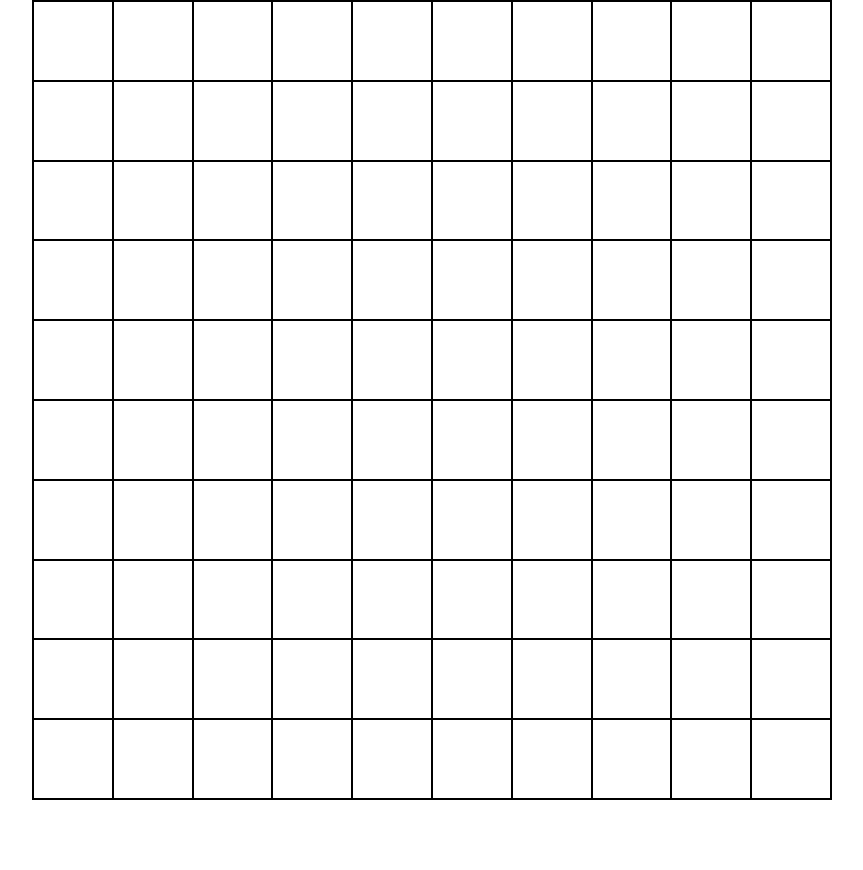
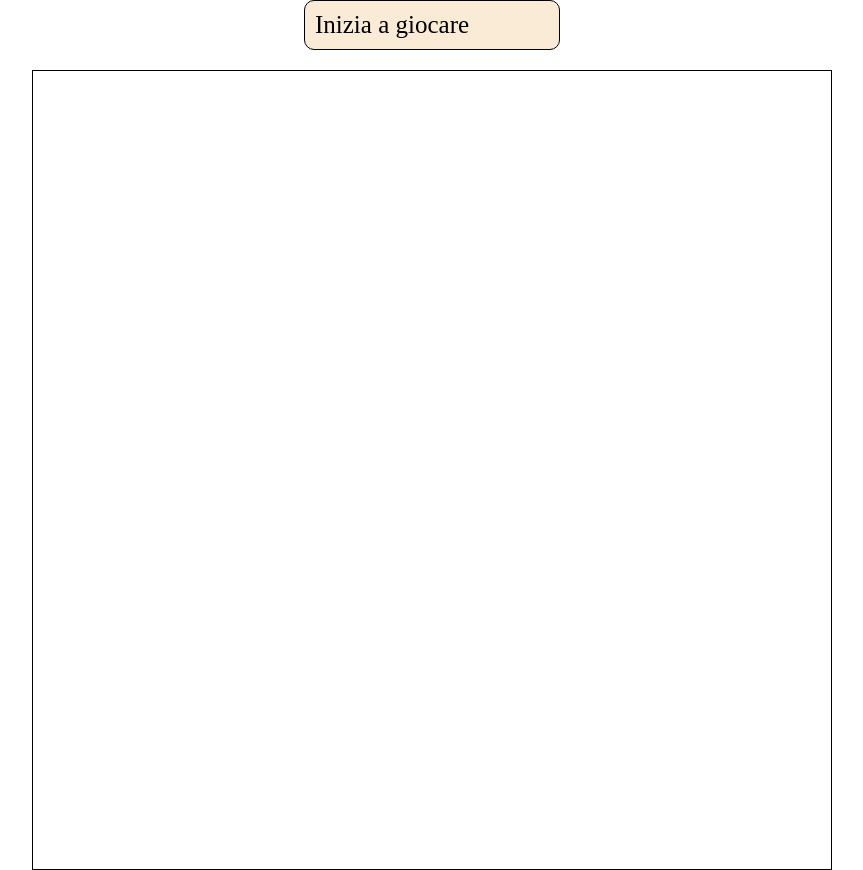
Before and after one commit to DezVibez/js-campominato-grid, a plain HTML site: page index.html in a window 1280 px wide. Shown: the whole page, without its empty margins (208-1071 px from the left). Before the commit the page ends 800 px from the top, so only its background shows below. Drawn offline with Linux system fonts and the light colour scheme.

Commit message:
MILESTONE 2

```diff
--- a/index.html
+++ b/index.html
@@ -12,108 +12,15 @@
 </head>
 <body>
 
+    <div>
+        <div id="start-button">
+            Inizia a giocare
+        </div>
+    </div>
+
     <div class="container">
         <div id="grid">
-            <div class="cell"></div>
-            <div class="cell"></div>
-            <div class="cell"></div>
-            <div class="cell"></div>
-            <div class="cell"></div>
-            <div class="cell"></div>
-            <div class="cell"></div>
-            <div class="cell"></div>
-            <div class="cell"></div>
-            <div class="cell"></div>
-            <div class="cell"></div>
-            <div class="cell"></div>
-            <div class="cell"></div>
-            <div class="cell"></div>
-            <div class="cell"></div>
-            <div class="cell"></div>
-            <div class="cell"></div>
-            <div class="cell"></div>
-            <div class="cell"></div>
-            <div class="cell"></div>
-            <div class="cell"></div>
-            <div class="cell"></div>
-            <div class="cell"></div>
-            <div class="cell"></div>
-            <div class="cell"></div>
-            <div class="cell"></div>
-            <div class="cell"></div>
-            <div class="cell"></div>
-            <div class="cell"></div>
-            <div class="cell"></div>
-            <div class="cell"></div>
-            <div class="cell"></div>
-            <div class="cell"></div>
-            <div class="cell"></div>
-            <div class="cell"></div>
-            <div class="cell"></div>
-            <div class="cell"></div>
-            <div class="cell"></div>
-            <div class="cell"></div>
-            <div class="cell"></div>
-            <div class="cell"></div>
-            <div class="cell"></div>
-            <div class="cell"></div>
-            <div class="cell"></div>
-            <div class="cell"></div>
-            <div class="cell"></div>
-            <div class="cell"></div>
-            <div class="cell"></div>
-            <div class="cell"></div>
-            <div class="cell"></div>
-            <div class="cell"></div>
-            <div class="cell"></div>
-            <div class="cell"></div>
-            <div class="cell"></div>
-            <div class="cell"></div>
-            <div class="cell"></div>
-            <div class="cell"></div>
-            <div class="cell"></div>
-            <div class="cell"></div>
-            <div class="cell"></div>
-            <div class="cell"></div>
-            <div class="cell"></div>
-            <div class="cell"></div>
-            <div class="cell"></div>
-            <div class="cell"></div>
-            <div class="cell"></div>
-            <div class="cell"></div>
-            <div class="cell"></div>
-            <div class="cell"></div>
-            <div class="cell"></div>
-            <div class="cell"></div>
-            <div class="cell"></div>
-            <div class="cell"></div>
-            <div class="cell"></div>
-            <div class="cell"></div>
-            <div class="cell"></div>
-            <div class="cell"></div>
-            <div class="cell"></div>
-            <div class="cell"></div>
-            <div class="cell"></div>
-            <div class="cell"></div>
-            <div class="cell"></div>
-            <div class="cell"></div>
-            <div class="cell"></div>
-            <div class="cell"></div>
-            <div class="cell"></div>
-            <div class="cell"></div>
-            <div class="cell"></div>
-            <div class="cell"></div>
-            <div class="cell"></div>
-            <div class="cell"></div>
-            <div class="cell"></div>
-            <div class="cell"></div>
-            <div class="cell"></div>
-            <div class="cell"></div>
-            <div class="cell"></div>
-            <div class="cell"></div>
-            <div class="cell"></div>
-            <div class="cell"></div>
-            <div class="cell"></div>
+
         </div>
     </div>
 
--- a/script.js
+++ b/script.js
@@ -18,3 +18,36 @@ Aggiungere una select accanto al bottone di generazione, che fornisca una scelta
 - con difficoltà 1 => 100 caselle, con un numero compreso tra 1 e 100, divise in 10 caselle per 10 righe;
 - con difficoltà 2 => 81 caselle, con un numero compreso tra 1 e 81, divise in 9 caselle per 9 righe;
 - con difficoltà 3 => 49 caselle, con un numero compreso tra 1 e 49, divise in 7 caselle per 7 righe; */
+
+
+
+// MILESTONE2
+
+const startButton = document.getElementById("start-button")
+
+//Funzione genera celle
+
+function createCell(numerocelle) {
+    const cell = document.createElement("div")
+    cell.className = "cell"
+    grid.appendChild(cell)
+
+    return cell
+}
+
+
+//variabili globali
+
+const cellMin = 1
+const cellMax = 100
+
+
+startButton.addEventListener("click", function(){
+
+
+
+    for(let i = 1; i <= cellMax; i++) {
+        const newCell = createCell(i)
+    }
+
+})
--- a/style.css
+++ b/style.css
@@ -26,3 +26,15 @@
     justify-content: center;
     align-items: center;
 }
+
+#start-button {
+    padding: 10px;
+    background-color: antiquewhite;
+    font-size: 25px;
+    border: solid 1px black;
+    margin: 0 auto;
+    width: 20%;
+    border-radius: 10px;
+    margin-bottom: 20px;
+    cursor: pointer
+}
```
